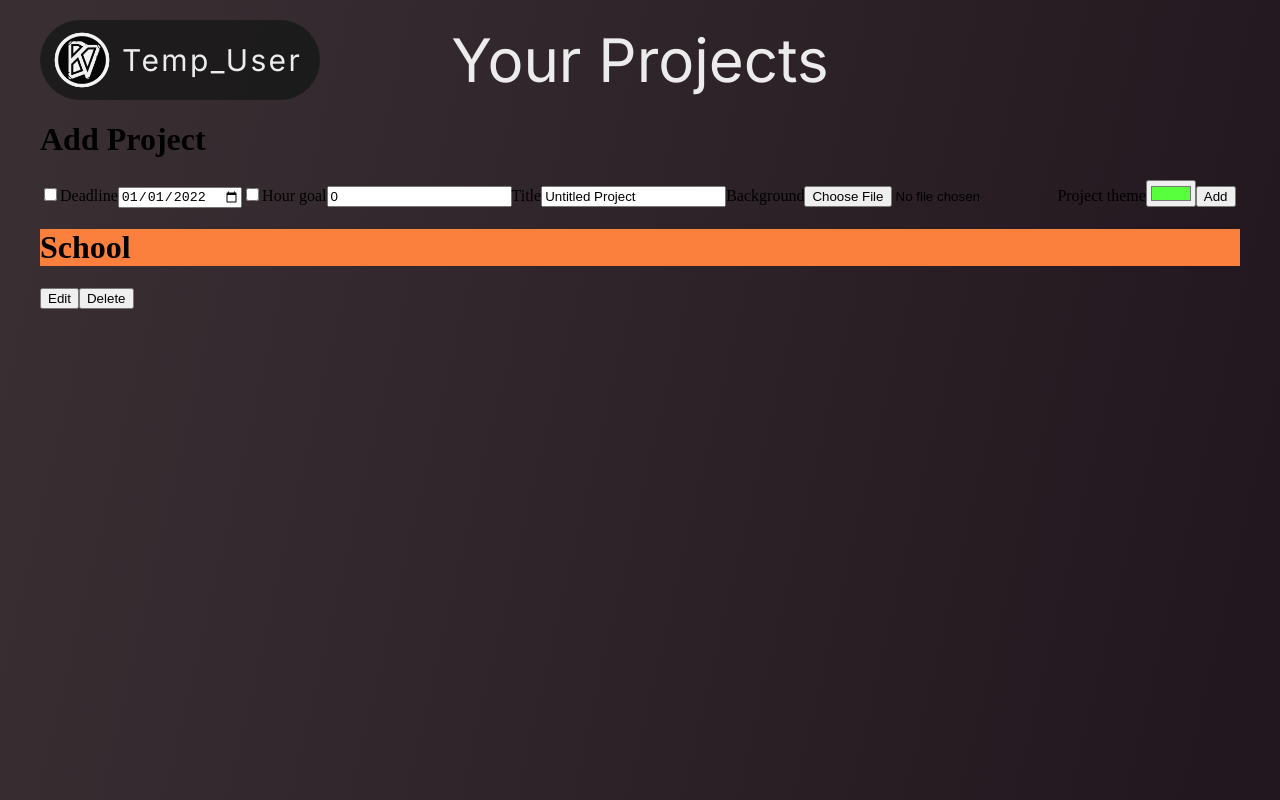
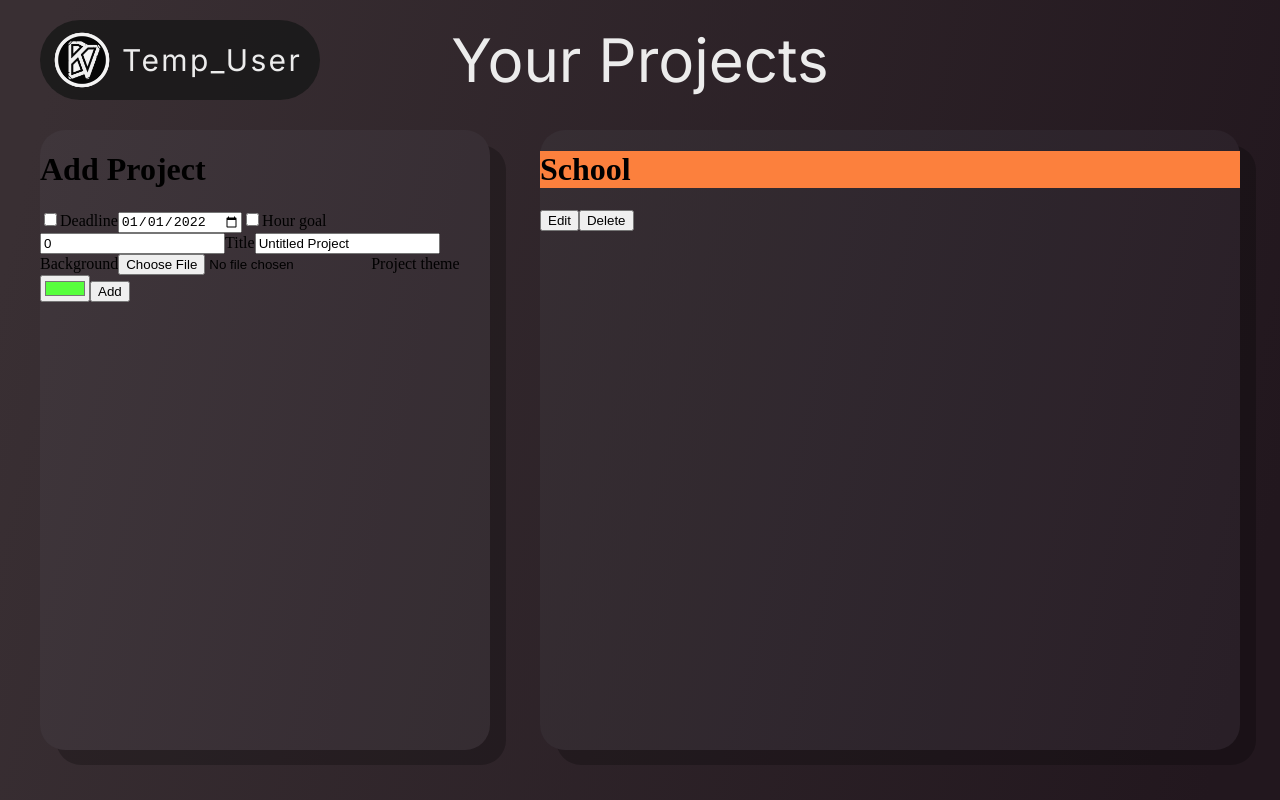
Before and after one commit to exlpt/project-tracker, a React (Create React App) app: page / in a window 1280 px wide. Built offline with nearby package versions, Linux system fonts and the light colour scheme.

Commit message:
Position ProjectsPage sub-components

```diff
--- a/src/components/projectsPage/AddEditProject.js
+++ b/src/components/projectsPage/AddEditProject.js
@@ -3,6 +3,8 @@ import { useSelector, useDispatch } from "react-redux";
 
 import * as projectsActions from "../../redux/actionCreators/projectsActionCreators.js";
 import * as addEditProjectActions from "../../redux/actionCreators/addEditProjectActionCreators.js";
+
+import styles from "./AddEditProject.module.css";
 
 export default function AddEditProject() {
   const dispatch = useDispatch();
@@ -99,7 +101,7 @@ export default function AddEditProject() {
   }
 
   return (
-    <div>
+    <div className={styles.container}>
       <h1>{mode === "edit" ? "Edit Project" : "Add Project"}</h1>
       <form onSubmit={mode === "edit" ? editProject : addProject}>
         <input
--- /dev/null
+++ b/src/components/projectsPage/AddEditProject.module.css
@@ -0,0 +1,13 @@
+.container {
+  width: 450px;
+
+  background: rgba(192, 229, 255, 0.04);
+  box-shadow: 16px 15px 0px rgba(0, 0, 0, 0.25);
+  border-radius: 25px;
+
+	margin-right: 70px;
+
+	position: absolute;
+	bottom: 0;
+	top: 0;
+}
--- a/src/components/projectsPage/ProjectList.js
+++ b/src/components/projectsPage/ProjectList.js
@@ -1,12 +1,14 @@
 import { useSelector } from "react-redux";
 
 import Project from "./Project.js";
+
+import styles from "./ProjectList.module.css";
 
 export default function ProjectList() {
   const projectIds = useSelector((state) => Object.keys(state.projects));
 
   return (
-    <div>
+    <div className={styles.container}>
       {projectIds.map((projectId, index) => (
         <Project projectId={projectId} key={index} />
       ))}
--- /dev/null
+++ b/src/components/projectsPage/ProjectList.module.css
@@ -0,0 +1,11 @@
+.container {
+	background: rgba(192, 229, 255, 0.04);
+  box-shadow: 16px 15px 0px rgba(0, 0, 0, 0.25);
+  border-radius: 25px;
+
+	position: absolute;
+	bottom: 0;
+	top: 0;
+	left: 500px;
+	right: 0;
+}
--- a/src/pages/ProjectsPage.js
+++ b/src/pages/ProjectsPage.js
@@ -9,15 +9,17 @@ export default function ProjectsPage() {
   return (
     <div className={styles.container}>
       <div className={styles.profileContainer}>
-				<img src={tempLogo} alt="" style={{width: "70px"}} className={styles.profileContainer__pfp} />
+        <img src={tempLogo} alt="" style={{ width: "70px" }} className={styles.profileContainer__pfp} />
         <h3 className={styles.profileContainer__username}>Temp_User</h3>
       </div>
 
       <h1 className={styles.mainText}>Your Projects</h1>
 
+      <div className={styles.contentContainer}>
         <AddEditProject />
 
         <ProjectList />
       </div>
+    </div>
   );
 }
--- a/src/pages/ProjectsPage.module.css
+++ b/src/pages/ProjectsPage.module.css
@@ -49,3 +49,11 @@
 	left: 0;
 	right: 0;
 }
+
+.contentContainer {
+	position: absolute;
+	bottom: 50px;
+	top: 130px;
+	right: 40px;
+	left: 40px;
+}
```
Lines whose indentation alone changed are shown as unchanged.
